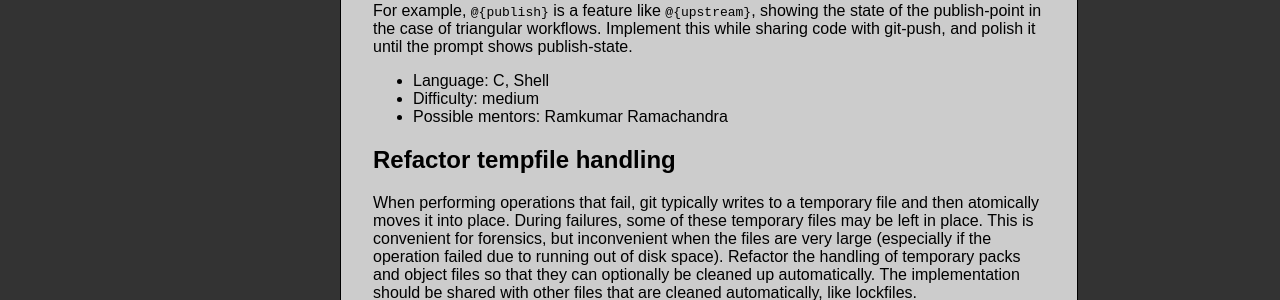
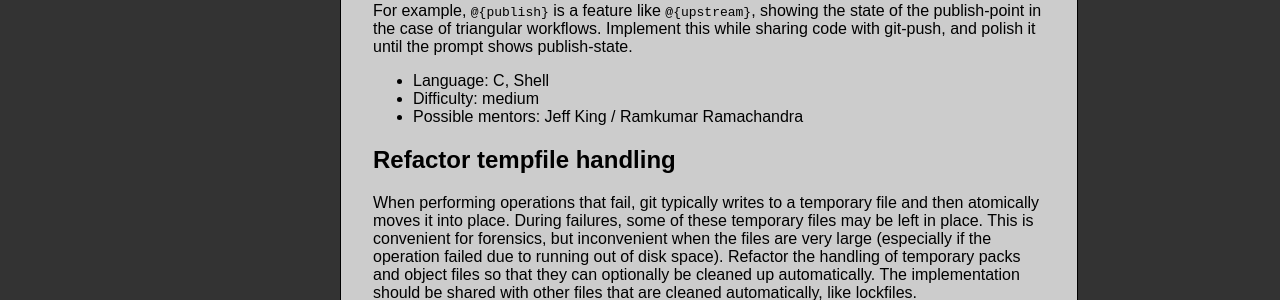
Before and after one commit to git/git.github.io, a Jekyll site: the page built from SoC-2014-Ideas.md, in a window 1280 px wide. Shown: the part 1332-1632 px from the top of the page. Built offline with Jekyll 4.4.1, drawn with Linux system fonts in a browser that asks for light colours; Markdown is read by kramdown in place of the engine named in the settings.

Commit message:
soc-2014: mark myself as mentor for @{publish}
I've already looked at this a lot.

```diff
--- a/SoC-2014-Ideas.md
+++ b/SoC-2014-Ideas.md
@@ -89,7 +89,7 @@ prompt shows publish-state.
 
  - Language: C, Shell
  - Difficulty: medium
- - Possible mentors: Ramkumar Ramachandra
+ - Possible mentors: Jeff King / Ramkumar Ramachandra
 
 ## Refactor tempfile handling
 
```
